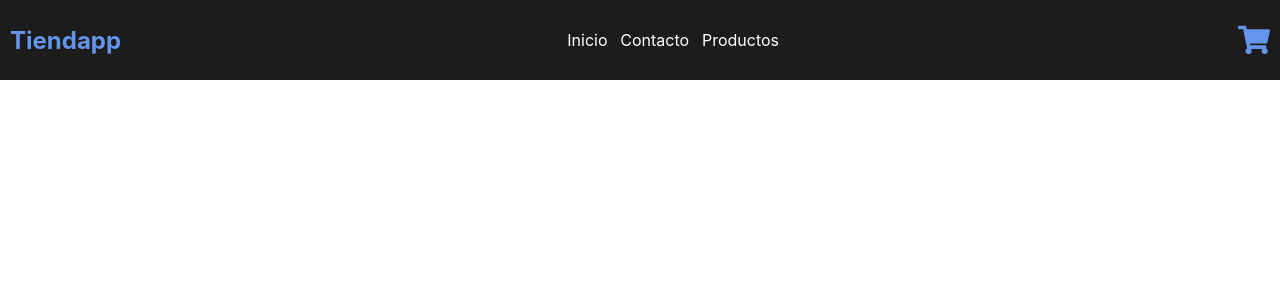
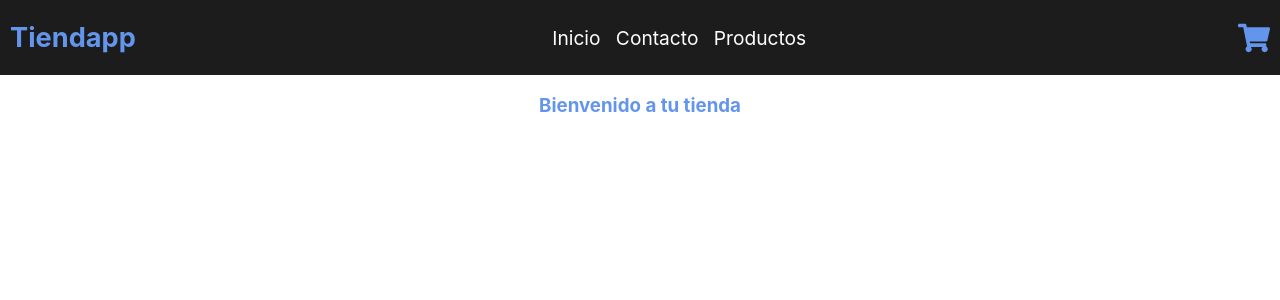
Before and after one commit to NadiaNarvaja/tienda-react, a React (Create React App) app in the folder tutienda/: page / in a window 1280 px wide. Shown: the top 300 px of the page. Built offline with nearby package versions, Linux system fonts and the light colour scheme.

Commit message:
Se agrega CartWidget y Itemlist

```diff
--- a/tutienda/src/App.js
+++ b/tutienda/src/App.js
@@ -1,11 +1,12 @@
 import React from 'react';
-import Header from './Header';
-
+import NavBar from './componentes/NavBar';
+import ItemListContainer from './componentes/ItemListContainer';
 
 function App() {
   return (
     <>
-      <Header/>
+      <NavBar/>
+      <ItemListContainer greeting='Bienvenido a tu tienda'/>
     </>
   )
 }
--- /dev/null
+++ b/tutienda/src/ItemListContainer.css
@@ -0,0 +1,4 @@
+h3{
+    text-align: center;
+    color: cornflowerblue;
+}
--- a/tutienda/src/Header.css
+++ b/tutienda/src/NavBar.css
@@ -1,7 +1,7 @@
 .menu{
     display: flex;
     flex-wrap: nowrap;
-    height: 60px;
+    height: 55px;
     background-color: rgb(29, 28, 28);
 
     align-items: center;
@@ -11,7 +11,11 @@
 
 .logo{
         color: cornflowerblue;
-        font-size: 1.5em;
+        font-size: 1.7em;
+}
+
+.logo:hover{
+    cursor: pointer;
 }
 
 div a{
@@ -19,10 +23,23 @@ div a{
     text-decoration: none;
     margin-right: 0.8em;
     color: white;
+    font-size: 1.2em;
 
 }
+
+div a:hover{
+   opacity: 0.85;
+   text-decoration: overline;
+
+}
+
+
 
 .carrito{
 
     color:cornflowerblue;
 }
+
+.carrito:hover{
+    cursor: pointer;
+}
--- /dev/null
+++ b/tutienda/src/componentes/CartWidget.jsx
@@ -0,0 +1,5 @@
+import {FaShoppingCart} from 'react-icons/fa';
+
+const CartWidget = () =>  (<FaShoppingCart className="carrito" size="2em"/>)
+
+export default CartWidget;
--- /dev/null
+++ b/tutienda/src/componentes/ItemListContainer.jsx
@@ -0,0 +1,10 @@
+import '../ItemListContainer.css'
+
+const ItemListContainer = ({greeting}) => {
+    return (
+            <h3> {greeting}</h3>
+    )
+}
+
+
+export default ItemListContainer;
--- a/tutienda/src/Header.jsx
+++ b/tutienda/src/componentes/NavBar.jsx
@@ -1,6 +1,6 @@
 import React from 'react';
-import './Header.css';
-import {FaShoppingCart} from 'react-icons/fa'
+import '../NavBar.css';
+import CartWidget from './CartWidget';
 
 
 const Header = () => {
@@ -14,7 +14,7 @@ const Header = () => {
                     <a href="#">Productos</a>
 
                 </nav>
-                <FaShoppingCart className="carrito" size="2em"/>
+                 <CartWidget/>
 
 
 
```
